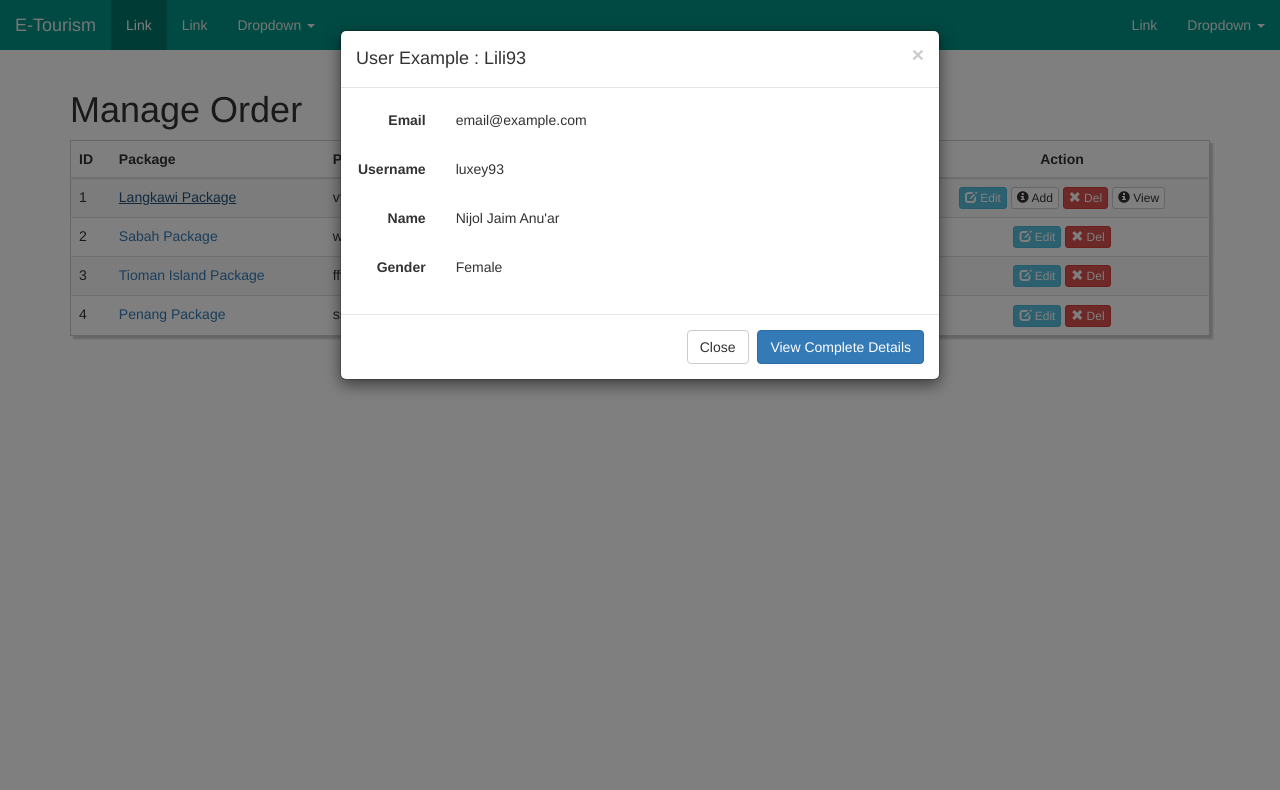
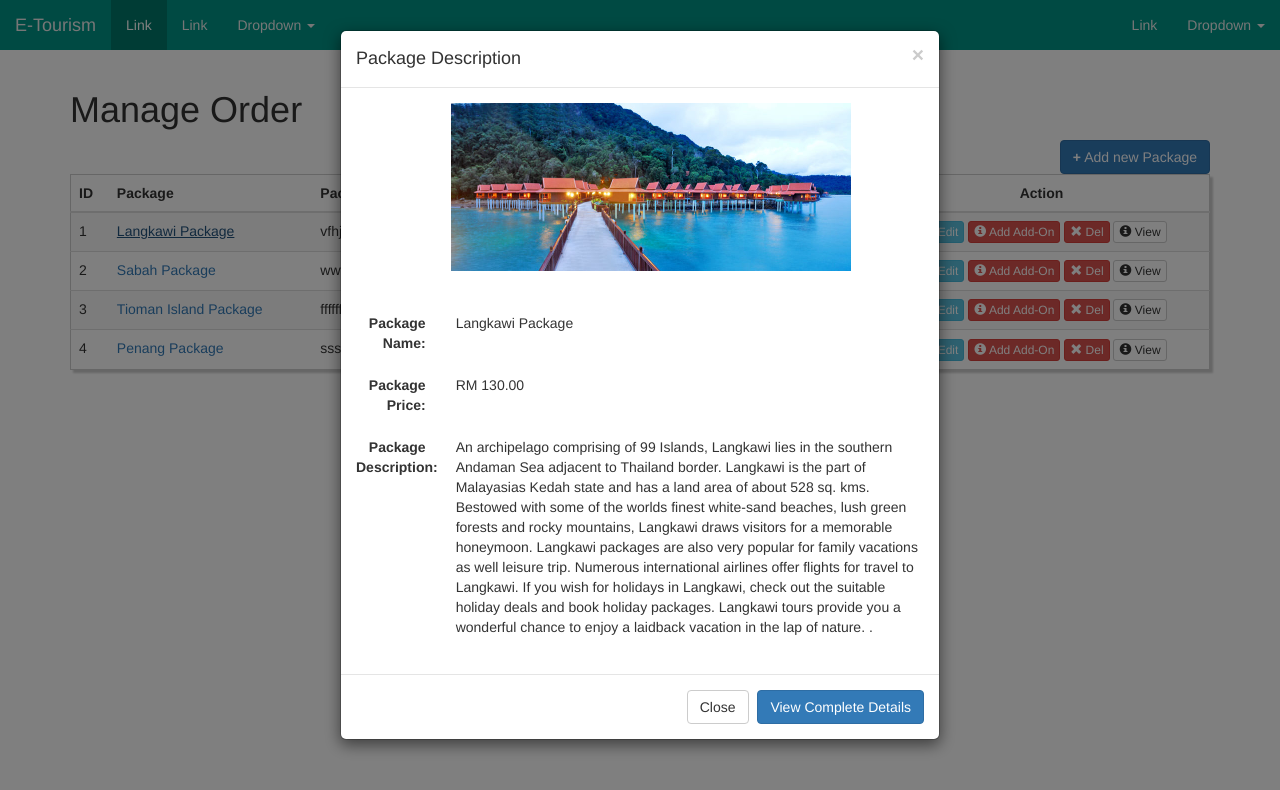
Before and after one commit to DevsignStudio/e-tourism, a plain HTML site: page manage-order-admin.html in a window 1280 px wide. Both pictures are taken after a click on the link "Langkawi Package". Drawn offline with Linux system fonts and the light colour scheme.

Commit message:
Add Package form
Change button style

```diff
--- a/manage-order-admin.html
+++ b/manage-order-admin.html
@@ -81,6 +81,7 @@
                             <th class="text-center">Action</th>
                         </tr>
                     </thead>
+                    <a href="#" class="btn btn-primary pull-right" data-toggle="modal" data-target="#myAdd"><b>+</b> Add new Package</a>
                     <tr>
                         <td>1</td>
                         <td><a href="" data-toggle="modal" data-target="#myModal1">Langkawi Package</a></td>
@@ -89,7 +90,7 @@
                         <td><span class="label label-warning">Payment Overdue</span></td>
                         <td>11/12/2015</td>
                         <td class="text-center">
-                            <a class='btn btn-info btn-xs' href="#"  data-toggle="modal" data-target="#myEdit"><span class="glyphicon glyphicon-edit"></span> Edit</a> <a href="#" class="btn btn-default btn-xs" data-toggle="modal" data-target="#myAdd"><span class="glyphicon glyphicon-info-sign"></span> Add </a>
+                            <a class='btn btn-info btn-xs' href="#"  data-toggle="modal" data-target="#myEdit"><span class="glyphicon glyphicon-edit"></span> Edit</a> <a href="#" class="btn btn-danger btn-xs"><span class="glyphicon glyphicon-info-sign"></span> Add Add-On</a>
                             <a href="#" class="btn btn-danger btn-xs"><span class="glyphicon glyphicon-remove"></span> Del</a> <a href="#" class="btn btn-default btn-xs"><span class="glyphicon glyphicon-info-sign"></span> View </a>
 
                         </td>
@@ -101,7 +102,10 @@
                         <td>RM 440.00</td>
                         <td><span class="label label-success">Success</span></td>
                         <td>11/12/2015</td>
-                        <td class="text-center"><a class='btn btn-info btn-xs' href="#"><span class="glyphicon glyphicon-edit"></span> Edit</a> <a href="#" class="btn btn-danger btn-xs"><span class="glyphicon glyphicon-remove"></span> Del</a></td>
+                        <td class="text-center">
+                            <a class='btn btn-info btn-xs' href="#"  data-toggle="modal" data-target="#myEdit"><span class="glyphicon glyphicon-edit"></span> Edit</a> <a href="#" class="btn btn-danger btn-xs"><span class="glyphicon glyphicon-info-sign"></span> Add Add-On</a>
+                            <a href="#" class="btn btn-danger btn-xs"><span class="glyphicon glyphicon-remove"></span> Del</a> <a href="#" class="btn btn-default btn-xs"><span class="glyphicon glyphicon-info-sign"></span> View </a>
+                        </td>
                     </tr>
                     <tr>
                         <td>3</td>
@@ -110,7 +114,10 @@
                         <td>RM 220.00</td>
                         <td><span class="label label-primary">In-Progress</span></td>
                         <td>11/12/2015</td>
-                        <td class="text-center"><a class='btn btn-info btn-xs' href="#"><span class="glyphicon glyphicon-edit"></span> Edit</a> <a href="#" class="btn btn-danger btn-xs"><span class="glyphicon glyphicon-remove"></span> Del</a> </td>
+                        <td class="text-center">
+                            <a class='btn btn-info btn-xs' href="#"  data-toggle="modal" data-target="#myEdit"><span class="glyphicon glyphicon-edit"></span> Edit</a> <a href="#" class="btn btn-danger btn-xs"><span class="glyphicon glyphicon-info-sign"></span> Add Add-On</a>
+                            <a href="#" class="btn btn-danger btn-xs"><span class="glyphicon glyphicon-remove"></span> Del</a> <a href="#" class="btn btn-default btn-xs"><span class="glyphicon glyphicon-info-sign"></span> View </a>
+                        </td>
                     </tr>
                     <tr>
                         <td>4</td>
@@ -119,7 +126,10 @@
                         <td>RM 550.00</td>
                         <td><span class="label label-danger">Cancel</span></td>
                         <td>11/12/2015</td>
-                        <td class="text-center"><a class='btn btn-info btn-xs' href="#"><span class="glyphicon glyphicon-edit"></span> Edit</a> <a href="#" class="btn btn-danger btn-xs"><span class="glyphicon glyphicon-remove"></span> Del</a></td>
+                        <td class="text-center">
+                            <a class='btn btn-info btn-xs' href="#"  data-toggle="modal" data-target="#myEdit"><span class="glyphicon glyphicon-edit"></span> Edit</a> <a href="#" class="btn btn-danger btn-xs"><span class="glyphicon glyphicon-info-sign"></span> Add Add-On</a>
+                            <a href="#" class="btn btn-danger btn-xs"><span class="glyphicon glyphicon-remove"></span> Del</a> <a href="#" class="btn btn-default btn-xs"><span class="glyphicon glyphicon-info-sign"></span> View </a>
+                        </td>
                     </tr>
 
                 </table>
@@ -132,32 +142,34 @@
             <div class="modal-content">
                 <div class="modal-header">
                     <button type="button" class="close" data-dismiss="modal" aria-label="Close"><span aria-hidden="true">&times;</span></button>
-                    <h4 class="modal-title">User Example : Lili93</h4>
+                    <h4 class="modal-title">Package Description</h4>
                 </div>
                 <div class="modal-body">
                     <form action="" class="form-horizontal">
+
                         <div class="form-group">
-                            <label class="col-sm-2 control-label">Email</label>
-                            <div class="col-sm-10">
-                                <p class="form-control-static">email@example.com</p>
+                            <div class="col-sm-9">
+                                <div class="thumbnail-package">
+                                    <img src="img/langkawi.jpg" />
+                                </div>
                             </div>
                         </div>
                         <div class="form-group">
-                            <label class="col-sm-2 control-label">Username</label>
+                            <label class="col-sm-2 control-label">Package Name: </label>
                             <div class="col-sm-10">
-                                <p class="form-control-static">luxey93</p>
+                                <p class="form-control-static">Langkawi Package</p>
                             </div>
                         </div>
                         <div class="form-group">
-                            <label class="col-sm-2 control-label">Name</label>
+                            <label class="col-sm-2 control-label">Package Price: </label>
                             <div class="col-sm-10">
-                                <p class="form-control-static">Nijol Jaim Anu'ar</p>
+                                <p class="form-control-static">RM 130.00</p>
                             </div>
                         </div>
                         <div class="form-group">
-                            <label class="col-sm-2 control-label">Gender</label>
+                            <label class="col-sm-2 control-label">Package Description: </label>
                             <div class="col-sm-10">
-                                <p class="form-control-static">Female</p>
+                                <p class="form-control-static">An archipelago comprising of 99 Islands, Langkawi lies in the southern Andaman Sea adjacent to Thailand border. Langkawi is the part of Malayasias Kedah state and has a land area of about 528 sq. kms. Bestowed with some of the worlds finest white-sand beaches, lush green forests and rocky mountains, Langkawi draws visitors for a memorable honeymoon. Langkawi packages are also very popular for family vacations as well leisure trip. Numerous international airlines offer flights for travel to Langkawi. If you wish for holidays in Langkawi, check out the suitable holiday deals and book holiday packages. Langkawi tours provide you a wonderful chance to enjoy a laidback vacation in the lap of nature. .</p>
                             </div>
                         </div>
                     </form>
@@ -230,16 +242,25 @@
                 <form action="" class="form-horizontal">
                     <div class="modal-header">
                         <button type="button" class="close" data-dismiss="modal" aria-label="Close"><span aria-hidden="true">&times;</span></button>
-                        <h4 class="modal-title">Modal title 4</h4>
+                        <h4 class="modal-title">Edit Package</h4>
                     </div>
                     <div class="modal-body">
-
                         <div class="form-group">
                             <label class="col-sm-2 control-label">Package Name: </label>
                             <div class="col-sm-10">
-                                <div class="form-group">
-                                    <input class="form-control" placeholder="First Name" name="firstName" type="text">
-                                </div>
+                                <input class="form-control" placeholder="Package Name" name="packageName" type="text">
+                            </div>
+                        </div>
+                        <div class="form-group">
+                            <label class="col-sm-2 control-label">Package Price: </label>
+                            <div class="col-sm-10">
+                                <input class="form-control" placeholder="Package Price" name="packagePrice" type="text">
+                            </div>
+                        </div>
+                        <div class="form-group">
+                            <label class="col-sm-2 control-label">Package Description: </label>
+                            <div class="col-sm-10">
+                                <textarea class="form-control" placeholder="Package Description" name="packageDescription" type="text" rows="5"></textarea>
                             </div>
                         </div>
 
@@ -259,16 +280,27 @@
                 <form action="" class="form-horizontal">
                     <div class="modal-header">
                         <button type="button" class="close" data-dismiss="modal" aria-label="Close"><span aria-hidden="true">&times;</span></button>
-                        <h4 class="modal-title">Modal title 4</h4>
+                        <h4 class="modal-title">Add New Package</h4>
                     </div>
                     <div class="modal-body">
 
                         <div class="form-group">
                             <label class="col-sm-2 control-label">Package Name: </label>
                             <div class="col-sm-10">
-                                <div class="form-group">
-                                    <input class="form-control" placeholder="First Name" name="firstName" type="text">
-                                </div>
+                                <input class="form-control" placeholder="Package Name" name="packageName" type="text">
+                            </div>
+                        </div>
+                        <div class="form-group">
+                            <label class="col-sm-2 control-label">Package Price: </label>
+                            <div class="col-sm-10">
+                                <input class="form-control" placeholder="Package Price" name="packagePrice" type="text">
+                            </div>
+                        </div>
+                        <div class="form-group">
+                            <label class="col-sm-2 control-label">Package Description: </label>
+                            <div class="col-sm-10" >
+                                <textarea class="form-control" placeholder="Package Description" name="#packageDescription" id="packageDescription" type="textarea" maxlength="300" rows="5"></textarea>
+                                <span class="help-block"><p id="characterLeft" class="help-block ">You have reached the limit</p></span>
                             </div>
                         </div>
 
@@ -284,6 +316,27 @@
 
     <script src="js/jquery.min.js"></script>
     <script src="js/bootstrap.min.js"></script>
+    <script>
+    $(document).ready(function(){
+        $('#characterLeft').text('300 characters left');
+        $('#packageDescription').keydown(function () {
+            var max = 300;
+            var len = $(this).val().length;
+            if (len >= max) {
+                $('#characterLeft').text('You have reached the limit');
+                $('#characterLeft').addClass('red');
+                $('#btnSubmit').addClass('disabled');
+            }
+            else {
+                var ch = max - len;
+                $('#characterLeft').text(ch + ' characters left');
+                $('#btnSubmit').removeClass('disabled');
+                $('#characterLeft').removeClass('red');
+            }
+        });
+    });
+    </script>
+
 
 </body>
 </html>
--- a/scss/style.scss
+++ b/scss/style.scss
@@ -198,3 +198,18 @@ body.login{
     padding-left:50px;
     transition: padding-left 0.5s;
 }
+
+textarea {
+    resize: none;
+}
+
+.red{
+    color:red;
+    }
+
+.thumbnail-package {
+    padding-left: 95px;
+    padding-bottom: 20px;
+}
+img {
+    width:400px; margin:auto; }
```
Also changed, not shown: css/style.css, img/langkawi.jpg (added).
